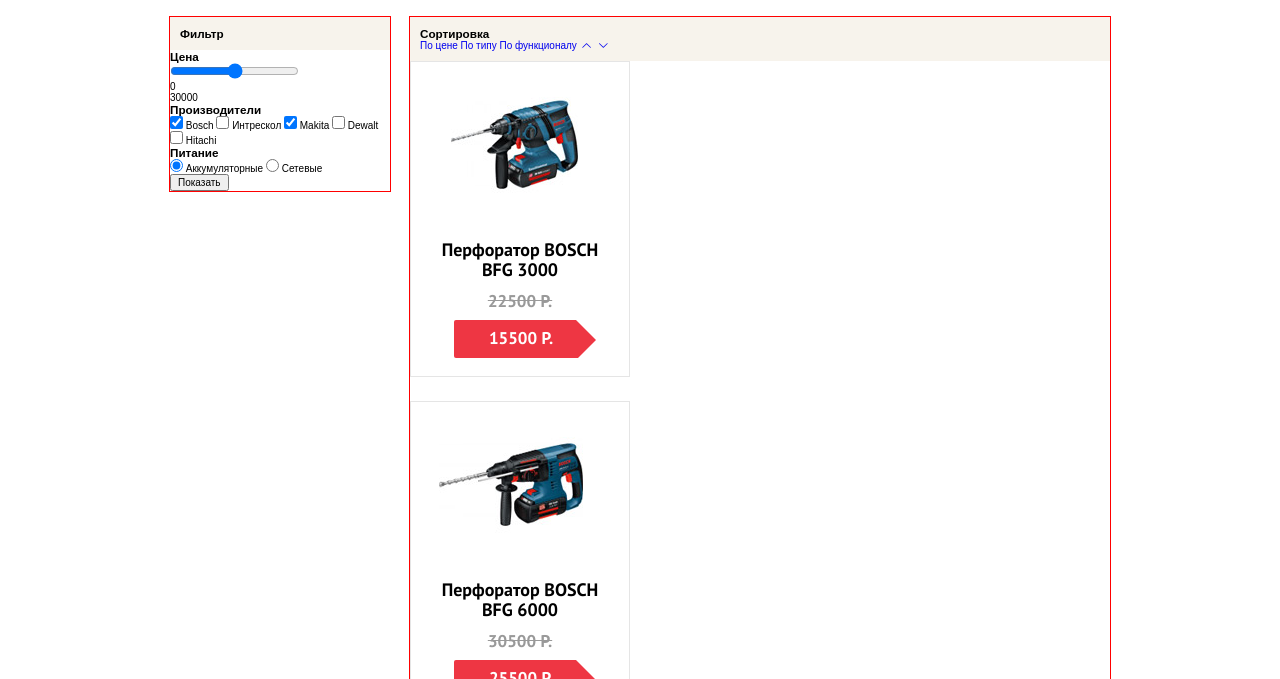
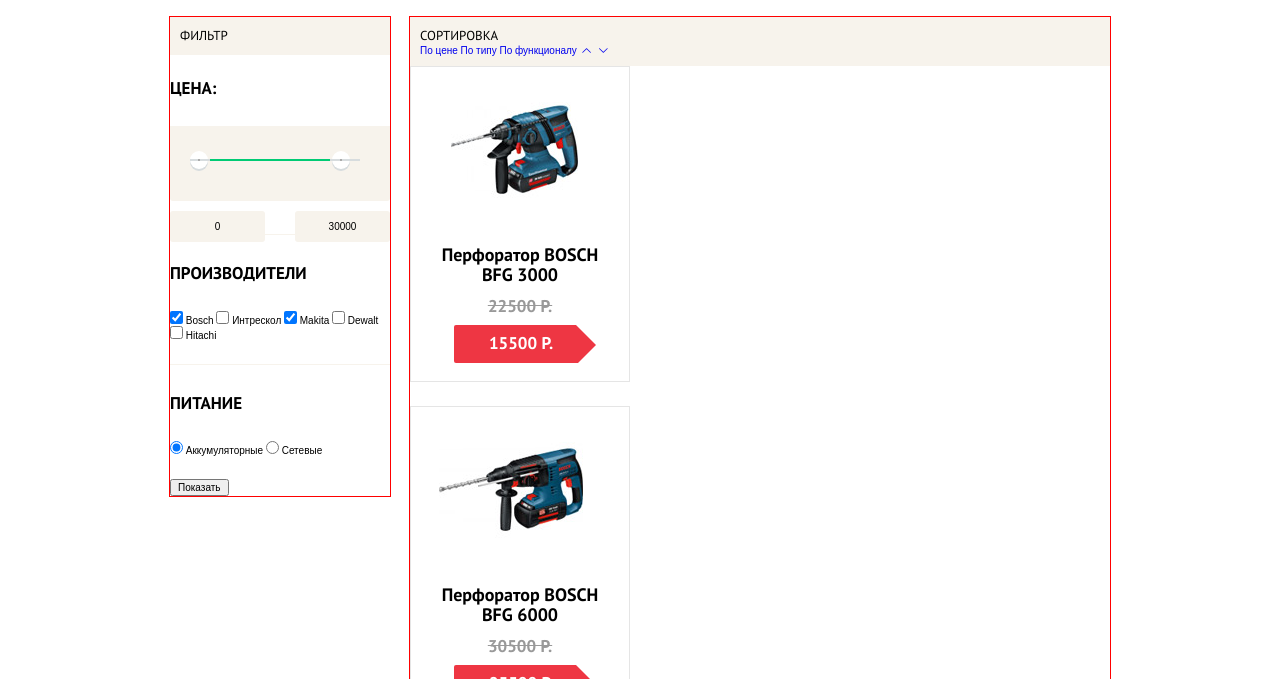
Before and after one commit to IIIepx/htmlacademy-technomart, a plain HTML site: page technomart-catalog-perforators.html in a window 1280 px wide. Shown: the part 466-1145 px from the top of the page. Drawn offline with nearby package versions, Linux system fonts and the light colour scheme; files whose address does not match are found by name.

Commit message:
Work on catalog__filter.

```diff
--- a/css/style.css
+++ b/css/style.css
@@ -1338,23 +1338,23 @@ body {
   background-color: #fff;
 }
 
-.breadcrumbs__link {
-  position: relative;
+.breadcrumbs__link,
+.breadcrumbs__link_active {
+  position: relative;
+  padding-left: 10px;
   padding-right: 20px;
   font: 1.3em/1.3846153846em "PT Sans", Arial, sans-serif;/*13/18*/
   text-transform: uppercase;
   color: #000;
-  outline: 1px solid red;
-}
-
-.breadcrumbs__link :after {
+}
+
+.breadcrumbs__link::after {
   position: absolute;
   top: 0;
   right: 0;
   content: "\3e";
   font-size: 1.3em;
   color: #c1c6ce;
-  outline: 1px solid red;
 }
 
 .breadcrumbs__icon-font {
@@ -1374,12 +1374,6 @@ body {
   display: table;
   clear: both;
   content: "";
-}
-
-.filter-section {
-  float: left;
-  width: 220px;
-  outline: 1px solid red;
 }
 
 .catalog__section-title {
@@ -1389,6 +1383,124 @@ body {
   background-color: #f7f3ec;
 }
 
+.catalog__section-title-h3 {
+  font: 1.3em/1.3846153846em "PT Sans", Arial, sans-serif;/*13/18*/
+  text-transform: uppercase;
+  color: #000;
+}
+
+.filter-section {
+  float: left;
+  width: 220px;
+  outline: 1px solid red;
+}
+
+.filter__block {
+  padding-top: 23px;
+  padding-bottom: 23px;
+  border-top: 1px solid #f7f3ec;
+}
+
+.filter__block_price {
+  padding-top: 18px;
+  border-top: none;
+}
+
+.filter__title {
+  margin-bottom: 23px;
+  font: 1.7em/1.7647058824em "PT Sans Bold", Arial, sans-serif;/*17/30*/
+  text-transform: uppercase;
+  color: #000;
+}
+
+.filter__input_range {
+  position: relative;
+  width: 100%;
+  height: 75px;
+  margin-bottom: 10px;
+  background-color: #f7f3ec;
+  border-bottom-left-radius: 3px;
+  border-bottom-right-radius: 3px;
+}
+
+.filter__input_range::after {
+  display: table;
+  clear: both;
+  content: "";
+}
+
+.input-range__switch {
+  position: absolute;
+  top: 25px;
+  width: 18px;
+  height: 18px;
+  border-radius: 50%;
+  background-color: #fff;
+  box-shadow: 0 2px #d7dcde;
+}
+
+.input-range__switch::after {
+  position: absolute;
+  top: 50%;
+  left: 50%;
+  width: 2px;
+  height: 2px;
+  border-right: 50%;
+  background-color: #ababab;
+  transform: translate(-50%, -50%);
+  content: "";
+  z-index: 2;
+}
+
+.input-range__switch_left {
+  left: 20px;
+}
+
+.input-range__switch_right {
+  right: 40px;
+}
+
+.input-range__scale,
+.input-range__bar {
+  position: absolute;
+  top: 33px;
+  height: 2px;
+  z-index: 1;
+}
+
+.input-range__scale {
+  left: 20px;
+  width: 170px;
+  background-color: #d7dcde;
+}
+
+.input-range__bar {
+  right: 60px;
+  width: 120px;
+  background-color: #00ca74;
+}
+
+.input-range__value {
+  display: inline-block;
+  width: 95px;
+  padding-top: 10px;
+  padding-bottom: 10px;
+  text-align: center;
+  background-color: #f7f3ec;
+  border-radius: 3px;
+
+}
+
+.input-range__value_start {
+ float: left;
+}
+
+.input-range__value_end {
+ float: right;
+}
+
+
+/*CATALOG__ITEMS --------------------- */
 .items-section {
   float: right;
   width: 700px;
--- a/technomart-catalog-perforators.html
+++ b/technomart-catalog-perforators.html
@@ -117,7 +117,7 @@
         </a>
         <a class="link-common breadcrumbs__link" href="#" title="В каталог">Каталог</a>
         <a class="link-common breadcrumbs__link" href="#" title="В Инструменты">Инструмент</a>
-        <span class="text-common breadcrumbs__link breadcrumbs__link_active">Перфораторы</span>
+        <span class="text-common breadcrumbs__link_active">Перфораторы</span>
       </div>
 
       <div class="index__title-block index__title-block_catalog">
@@ -130,19 +130,20 @@
             <h3 class="text-common catalog__section-title-h3">Фильтр</h3>
           </div>
           <form class="filter__form">
-            <div class="filter__section">
-              <h3 class="text-common filter__title">Цена</h3>
+            <div class="filter__block filter__block_price">
+              <h3 class="text-common filter__title">Цена:</h3>
               <div class="filter__input-range">
-                <input class="filter__input filter__input_range" type="range">
-                <div class="input-range__switch input-range__switch_1"></div>
-                <div class="input-range__switch input-range__switch_1"></div>
-                <div class="input-range__scale"></div>
-                <div class="inpur-range__bar"></div>
+                <div class="filter__input_range">
+                  <div class="input-range__switch input-range__switch_left"></div>
+                  <div class="input-range__switch input-range__switch_right"></div>
+                  <div class="input-range__scale"></div>
+                  <div class="input-range__bar"></div>
+                </div>
                 <div class="input-range__value input-range__value_start">0</div>
                 <div class="input-range__value input-range__value_end">30000</div>
               </div>
             </div>
-            <div class="filter__section">
+            <div class="filter__block">
               <h3 class="text-common filter__title">Производители</h3>
               <input id="bosch" class="filter__input filter__input_checkbox" type="checkbox" name="brends" checked>
               <label for="bosch" class="filter__label">Bosch</label>
@@ -155,7 +156,7 @@
               <input id="hitachi" class="filter__input filter__input_checkbox" type="checkbox" name="brends">
               <label for="hitachi" class="filter__label">Hitachi</label>
             </div>
-            <div class="filter__section">
+            <div class="filter__block">
               <h3 class="text-common filter__title">Питание</h3>
               <input id="accum" class="filter__input filter__input_radio" type="radio" name="power" value="accum" checked>
               <label for="accum" class="filter__label">Аккумуляторные</label>
```
